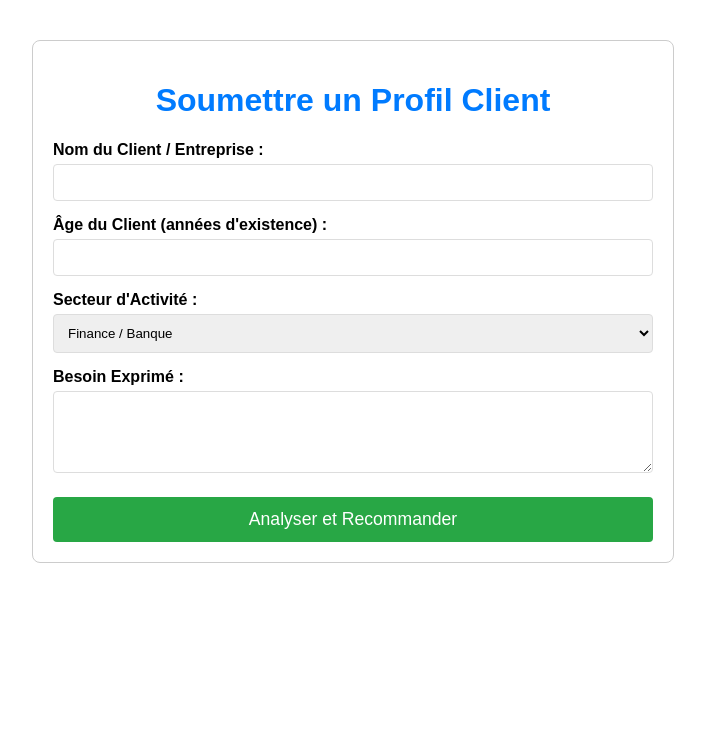
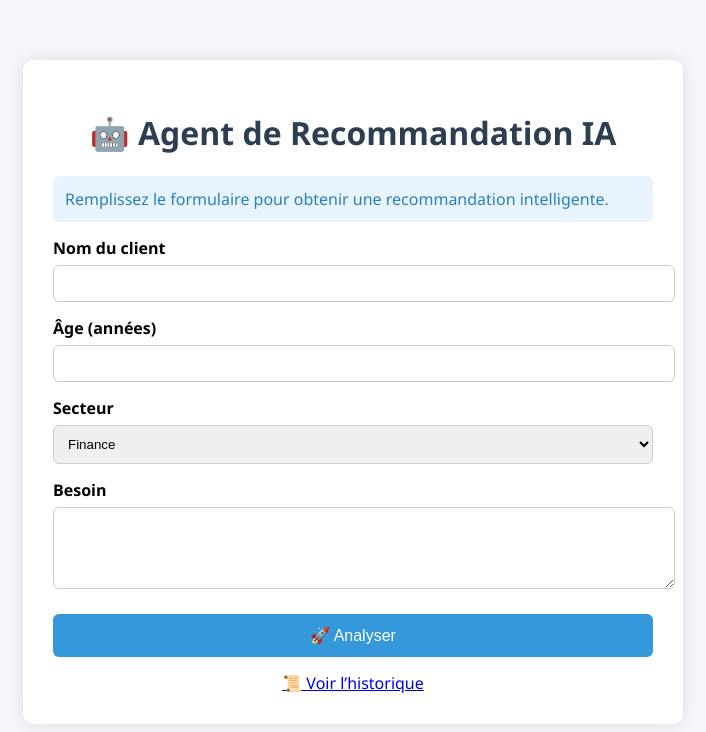
Before and after one commit to Oussamabdr/sri-django-langchain, a Django app: template agent_service/templates/agent_service/form.html in a window 1280 px wide. Shown: the top 732 px of the page, without its empty margins (287-993 px from the left). Run offline with Django 3.2, Linux system fonts and the light colour scheme; the template is opened without the code that fills it, so the values that code supplies are empty.

Commit message:
Improve UI, error messages, history feature

```diff
--- a/agent_service/templates/agent_service/form.html
+++ b/agent_service/templates/agent_service/form.html
@@ -2,86 +2,128 @@
 <html lang="fr">
 <head>
 <meta charset="UTF-8">
-    <title>Agent de Recommandation IA</title>
+<title>Agent IA – Recommandation</title>
+
 <style>
 body {
-            font-family: Arial, sans-serif;
+    background: #f4f6f9;
+    font-family: 'Segoe UI', Arial, sans-serif;
+}
+
+.container {
     max-width: 600px;
-            margin: 40px auto;
-            padding: 20px;
-            border: 1px solid #ccc;
-            border-radius: 8px;
+    background: white;
+    margin: 60px auto;
+    padding: 30px;
+    border-radius: 10px;
+    box-shadow: 0 0 15px rgba(0,0,0,0.1);
 }
+
 h1 {
     text-align: center;
-            color: #007bff;
+    color: #2c3e50;
 }
+
 label {
+    font-weight: bold;
+    margin-top: 15px;
     display: block;
-            margin-top: 15px;
-            font-weight: bold;
 }
-        input[type="text"],
-        input[type="number"],
-        textarea,
-        select {
+
+input, select, textarea {
     width: 100%;
     padding: 10px;
-            margin-top: 5px;
-            border: 1px solid #ddd;
-            border-radius: 4px;
-            box-sizing: border-box;
+    margin-top: 6px;
+    border-radius: 6px;
+    border: 1px solid #ccc;
 }
+
 button {
-            background-color: #28a745;
-            color: white;
-            padding: 12px 20px;
-            border: none;
-            border-radius: 4px;
-            cursor: pointer;
     margin-top: 20px;
     width: 100%;
-            font-size: 1.1em;
+    background: #3498db;
+    color: white;
+    padding: 12px;
+    border: none;
+    border-radius: 6px;
+    font-size: 16px;
+    cursor: pointer;
 }
-        .error {
-            color: red;
+
+button:hover {
+    background: #2980b9;
+}
+
+.alert {
+    padding: 12px;
+    border-radius: 6px;
+    margin-bottom: 15px;
+}
+
+.alert-error {
+    background: #ffe6e6;
+    color: #c0392b;
+}
+
+.alert-info {
+    background: #e8f4fd;
+    color: #2980b9;
+}
+
+.footer {
     text-align: center;
-            margin-bottom: 15px;
+    margin-top: 15px;
 }
 </style>
 </head>
+
 <body>
 
-<h1>Soumettre un Profil Client</h1>
+<div class="container">
+    <h1>🤖 Agent de Recommandation IA</h1>
 
     {% if error %}
-<p class="error">{{ error }}</p>
+    <div class="alert alert-error">
+        {{ error }}
+        {% if detail %}
+        <div style="font-size:12px;">{{ detail }}</div>
         {% endif %}
+    </div>
+    {% endif %}
+
+    <div class="alert alert-info">
+        Remplissez le formulaire pour obtenir une recommandation intelligente.
+    </div>
 
     <form method="POST">
         {% csrf_token %}
 
-    <label for="name">Nom du Client / Entreprise :</label>
-    <input type="text" id="name" name="name" required>
+        <label>Nom du client</label>
+        <input type="text" name="name" required>
 
-    <label for="age">Âge du Client (années d'existence) :</label>
-    <input type="number" id="age" name="age" min="1" required>
+        <label>Âge (années)</label>
+        <input type="number" name="age" min="1" required>
 
-    <label for="sector">Secteur d'Activité :</label>
-    <select id="sector" name="sector" required>
-        <option value="Finance">Finance / Banque</option>
-        <option value="Industrie">Industrie / Fabrication</option>
-        <option value="Technologie">Technologie / IT</option>
-        <option value="E-commerce">E-commerce / Retail</option>
-        <option value="Santé">Santé / Pharma</option>
-        <option value="Autre">Autre</option>
+        <label>Secteur</label>
+        <select name="sector" required>
+            <option>Finance</option>
+            <option>Technologie</option>
+            <option>Industrie</option>
+            <option>Santé</option>
+            <option>E-commerce</option>
+            <option>Autre</option>
         </select>
 
-    <label for="need_description">Besoin Exprimé :</label>
-    <textarea id="need_description" name="need_description" rows="4" required></textarea>
+        <label>Besoin</label>
+        <textarea name="need_description" rows="4" required></textarea>
 
-    <button type="submit">Analyser et Recommander</button>
+        <button>🚀 Analyser</button>
     </form>
+
+    <div class="footer">
+        <a href="{% url 'history' %}">📜 Voir l’historique</a>
+    </div>
+</div>
 
 </body>
 </html>
--- a/agent_service/urls.py
+++ b/agent_service/urls.py
@@ -1,5 +1,5 @@
 from django.urls import path
-from .views import AgentAnalyzeAPIView, recommendation_form
+from .views import AgentAnalyzeAPIView, recommendation_form,history_view
 
 urlpatterns = [
     # API REST
@@ -7,4 +7,6 @@ urlpatterns = [
 
     # Interface utilisateur
     path('', recommendation_form, name='recommendation-form'),
+
+     path('history/', history_view, name='history'),
 ]
--- a/sri_project/settings.py
+++ b/sri_project/settings.py
@@ -39,6 +39,8 @@ INSTALLED_APPS = [
     'django.contrib.sessions',
     'django.contrib.messages',
     'django.contrib.staticfiles',
+    'rest_framework',
+    'agent_service',
 ]
 
 MIDDLEWARE = [
```
Also changed, not shown: agent_service/templates/agent_service/history.html (added, +80 -0 lines), agent_service/templates/agent_service/result.html (+54 -62 lines), agent_service/views.py (+68 -59 lines), agent_service/migrations/0001_initial.py (added). Lines whose indentation alone changed are shown as unchanged.
